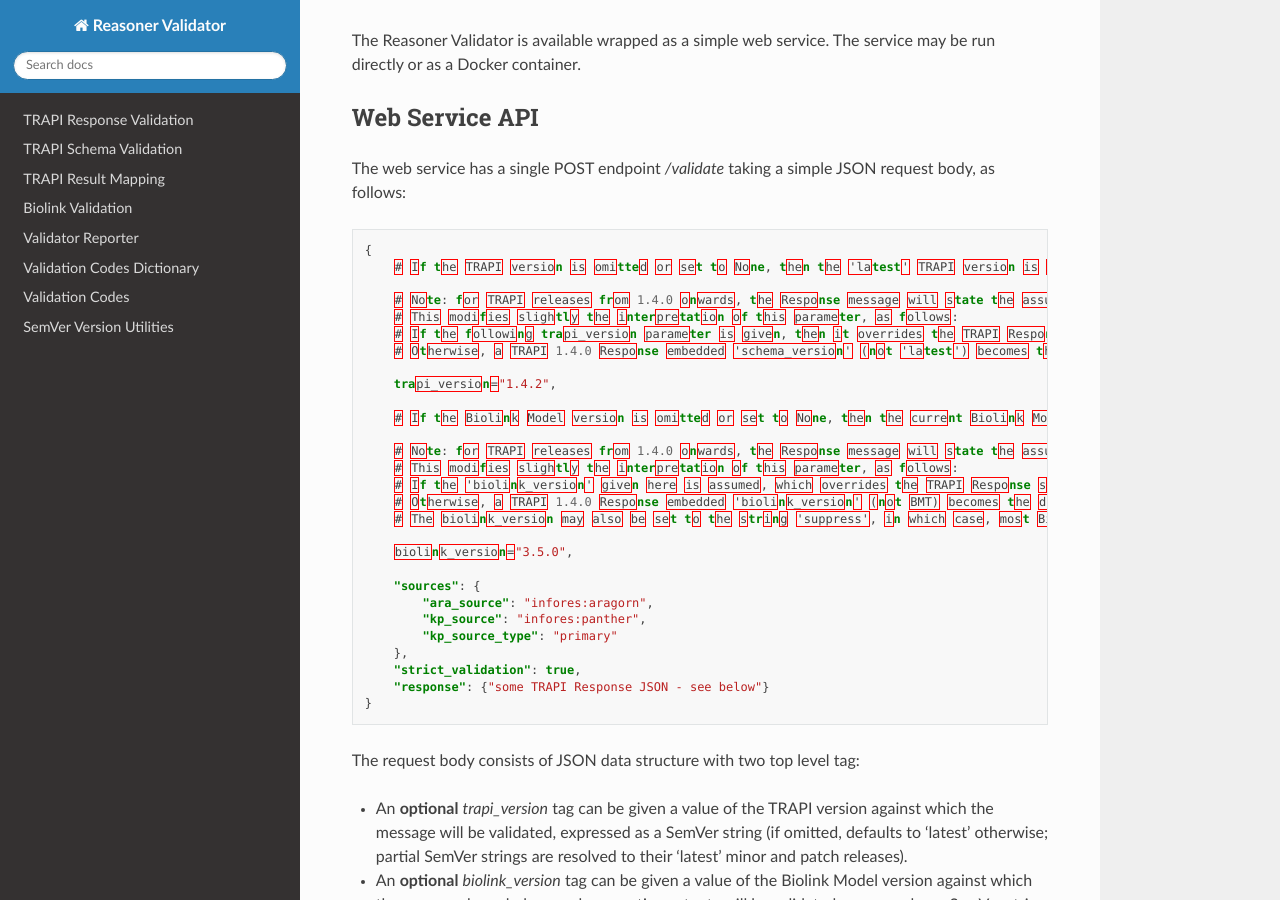
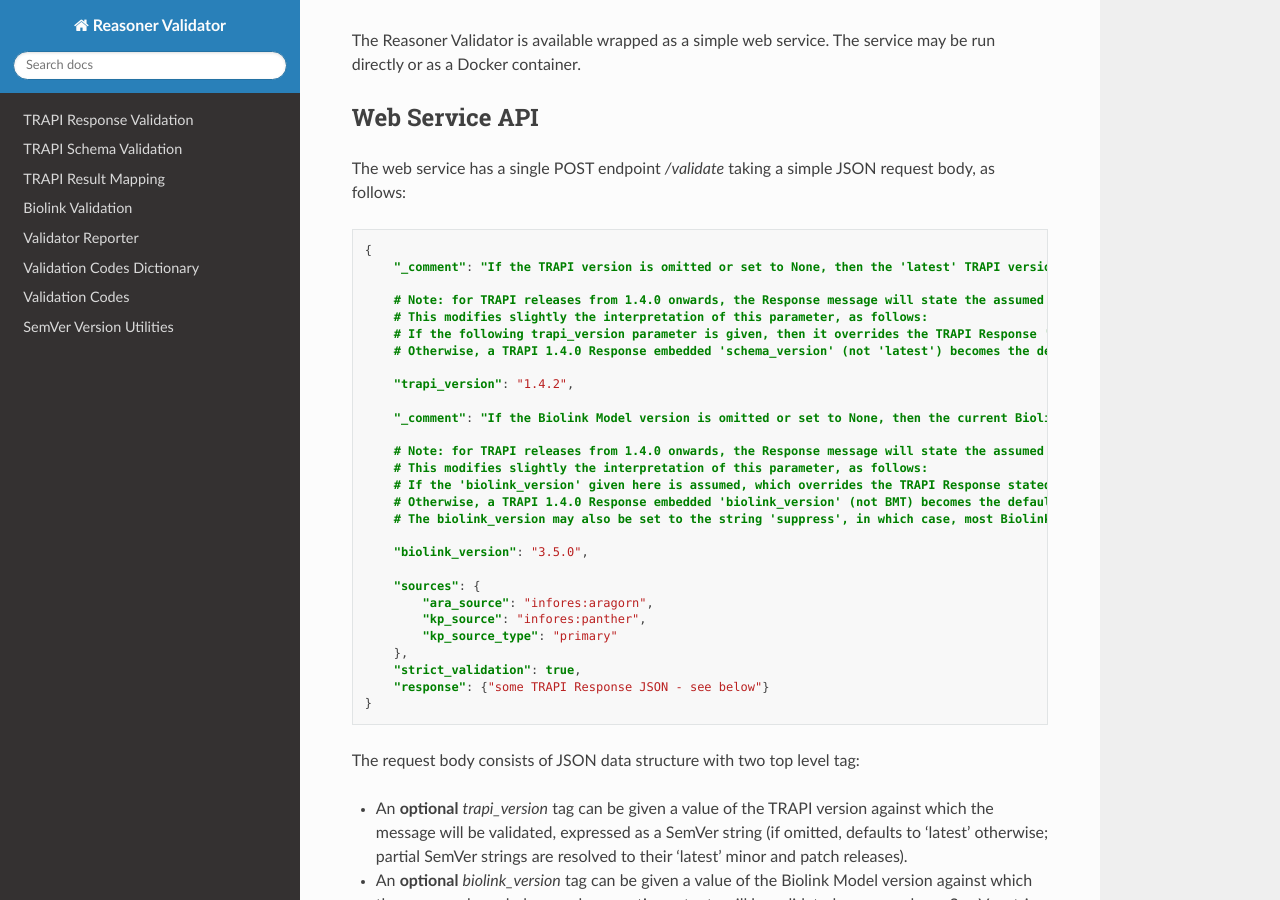
Before and after one commit to NCATSTranslator/reasoner-validator, a Sphinx documentation site: the page built from docs/index.rst, in a window 1280 px wide and 900 px high, scrolled down 4902 px. Built offline with Sphinx 7.4.7 and the Read the Docs theme 2.0.0, drawn with Linux system fonts in a browser that asks for light colours; some of the changed text lies outside the part shown.

```diff
--- a/docs/index.rst
+++ b/docs/index.rst
@@ -129,7 +129,7 @@
     messages: Dict[str, List[Dict[str,str]]] = {
         "information": {
             "info.excluded": {
-                # source scope of the validation error ("global" or some knowledge source path string
+                # source scope of the validation error ("global" or some knowledge source path string)
                 "global": {
                     # the uniquely discriminating 'identifier' here is the edge_id
                     "(ZFIN:ZDB-GENE-060825-345$biolink:Gene)--[biolink:active_in]->(GO:0042645$biolink:CellularComponent)": None
@@ -246,24 +246,24 @@
 .. code-block:: json
 
     {
-        # If the TRAPI version is omitted or set to None, then the 'latest' TRAPI version is used.
+        "_comment": "If the TRAPI version is omitted or set to None, then the 'latest' TRAPI version is used.
 
         # Note: for TRAPI releases from 1.4.0 onwards, the Response message will state the assumed 'schema_version'.
         # This modifies slightly the interpretation of this parameter, as follows:
         # If the following trapi_version parameter is given, then it overrides the TRAPI Response 'schema_version';
-        # Otherwise, a TRAPI 1.4.0 Response embedded 'schema_version' (not 'latest') becomes the default validation version.
+        # Otherwise, a TRAPI 1.4.0 Response embedded 'schema_version' (not 'latest') becomes the default validation version."
 
-        trapi_version="1.4.2",
+        "trapi_version": "1.4.2",
 
-        # If the Biolink Model version is omitted or set to None, then the current Biolink Model Toolkit is used.
+        "_comment": "If the Biolink Model version is omitted or set to None, then the current Biolink Model Toolkit is used.
 
         # Note: for TRAPI releases from 1.4.0 onwards, the Response message will state the assumed 'biolink_version'.
         # This modifies slightly the interpretation of this parameter, as follows:
         # If the 'biolink_version' given here is assumed, which overrides the TRAPI Response stated 'biolink_version';
         # Otherwise, a TRAPI 1.4.0 Response embedded 'biolink_version' (not BMT) becomes the default validation version.
-        # The biolink_version may also be set to the string 'suppress', in which case, most Biolink Model validation is NOT done during the validation of a TRAPI Response.
+        # The biolink_version may also be set to the string 'suppress', in which case, most Biolink Model validation is NOT done during the validation of a TRAPI Response."
 
-        biolink_version="3.5.0",
+        "biolink_version": "3.5.0",
 
         "sources": {
             "ara_source": "infores:aragorn",
--- a/pyproject.toml
+++ b/pyproject.toml
@@ -1,6 +1,6 @@
 [tool.poetry]
 name = "reasoner-validator"
-version = "3.7.6"
+version = "3.8.0"
 description = "Validation tools for Reasoner API"
 authors = [
     "Richard Bruskiewich <richard.bruskiewich@delphinai.com>",
```
Also changed, not shown: CHANGELOG.md (+6 -2 lines), README.md (+17 -14 lines), 1 other file.
